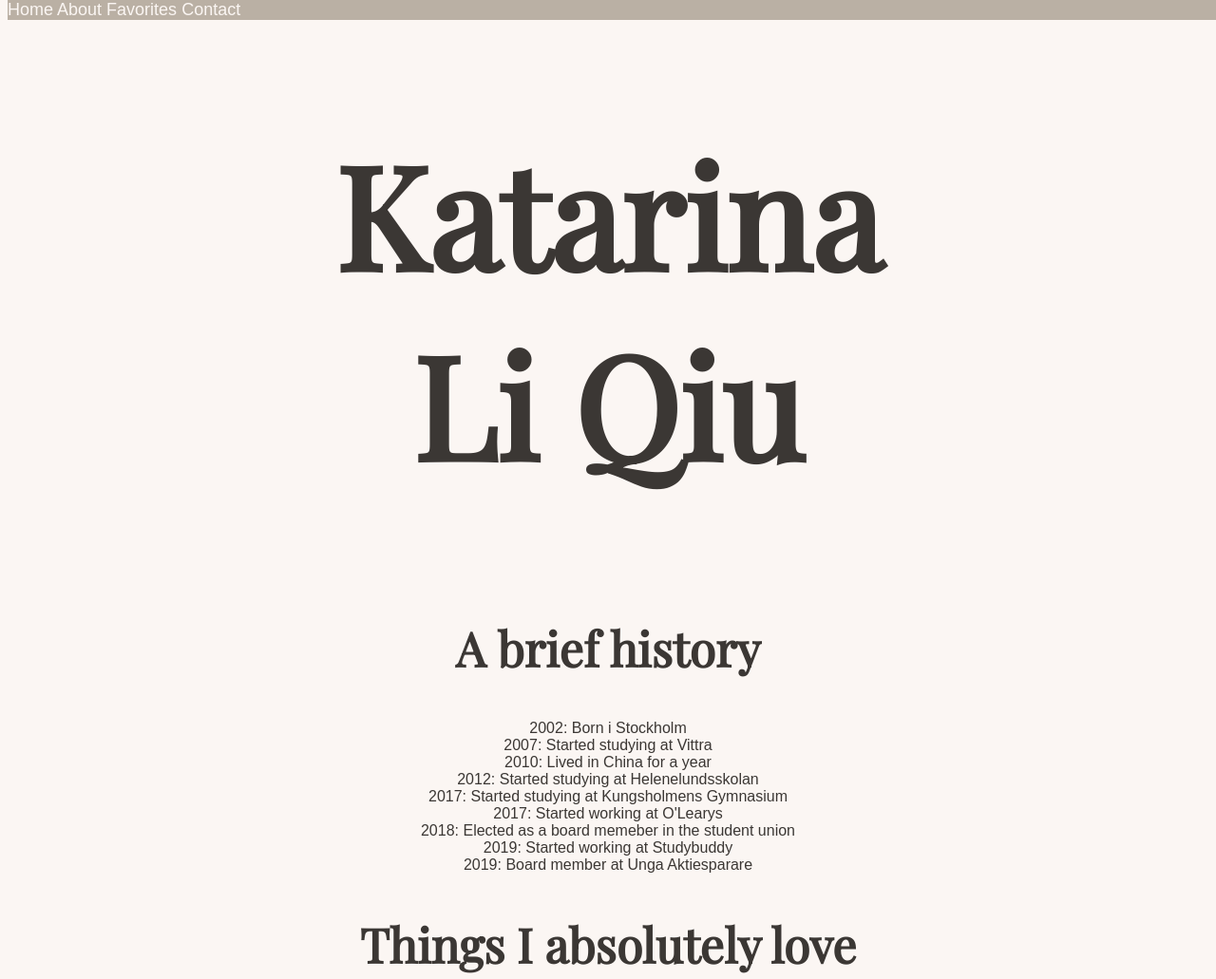
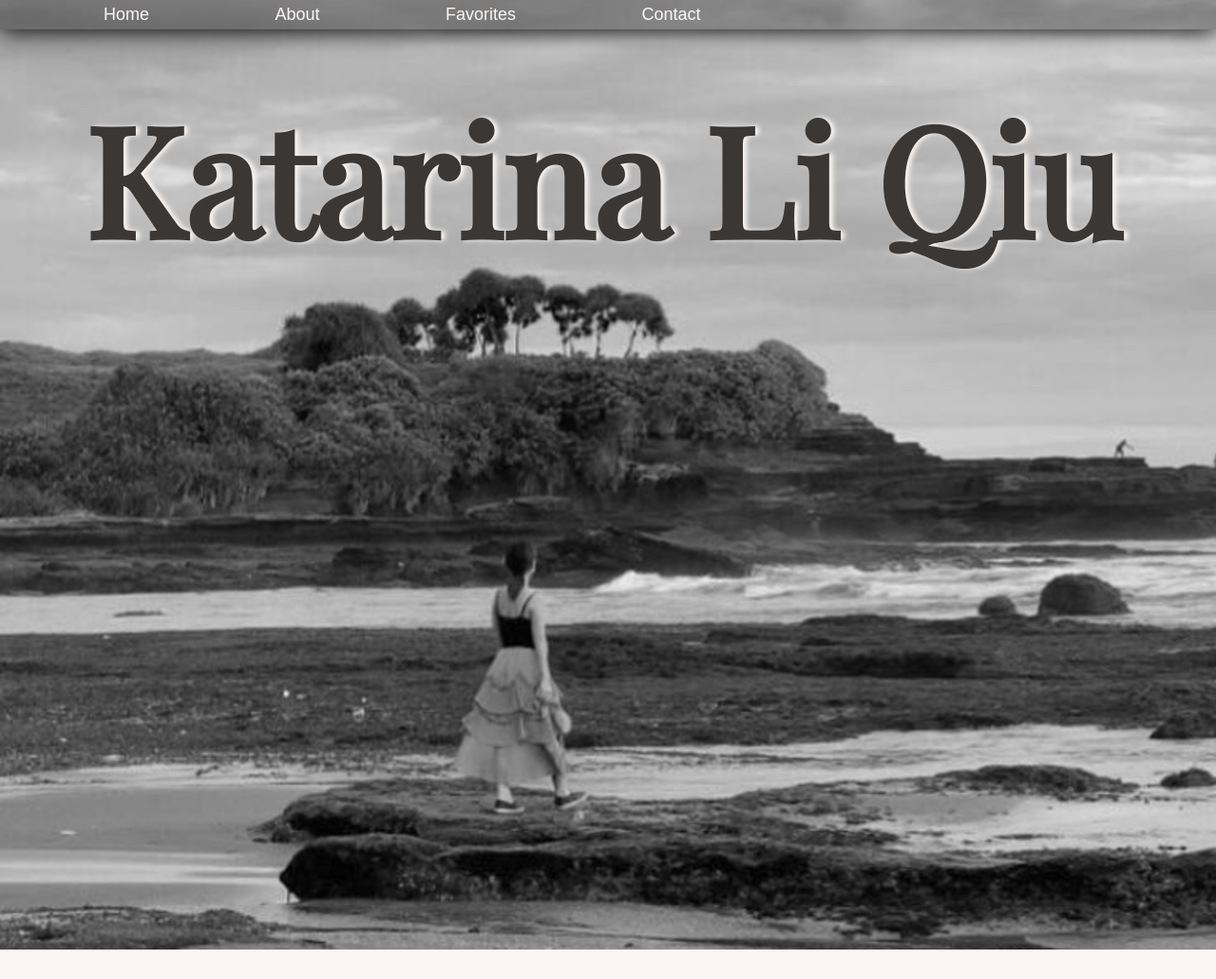
Before and after one commit to katarinaqiu/summercourse, a plain HTML site: page index.html in a window 1280 px wide. Shown: the top 1031 px of the page at 95% size. Drawn offline with nearby package versions, Linux system fonts and the light colour scheme; a web font is replaced by a local one.

Commit message:
day9
nav and hero

```diff
--- a/index.html
+++ b/index.html
@@ -3,26 +3,25 @@
 
     <head>
         <meta charset="utf-8">
-        <meta http-equiv="X-UA-Compatible" content="IE=edge">
+        <meta name="viewport" content="width=device-width,initial scsler=1">
         <title>KATARINA LI QIU</title>
         <link rel="stylesheet" href="style.css" type=text/css>
     </head>
     <body>
 
-        <sectiion id="nav" class="nav">
-                <nav>
-                    <a href="#home">Home</a>
-                    <a href="#about">About</a>
-                    <a href="#favorites">Favorites</a>
-                    <a href="#contact">Contact</a>
-                </nav>
-        </sectiion>
+    <header>
+             <nav class="nav" id="nav">
+                 <ul>
+                     <li><a href="#home">Home</a></li>
+                     <li><a href="#about">About</a></li>
+                     <li><a href="#favorites">Favorites</a></li>
+                     <li><a href="#contact">Contact</a></li>
+                 </ul>
+            </nav>
+     </header>
 
         <section id="home" class="home">
-        <h1>
-            <div class="t1">   Katarina</div>
-            <div class="t2">Li Qiu   </div>
-        </h1>
+        <h1> Katarina Li Qiu </h1>
         </section>
 
 
--- a/style.css
+++ b/style.css
@@ -3,37 +3,59 @@
 html {
     background: #FBF6F3;}
 
-p,ul {
+p,ul, .nav {
     font-family: 'Varta', sans-serif;
     text-align: left;
     color: #3B3734;}
 
-.nav {
-    font-family: 'Varta', sans-serif;
+body {margin: 0;}
+
+header {
+    background-color: rgba(0, 0, 0, 0.35);
+    position: fixed;
+    top:0;
+    left:0;
+    right:0;
+    height;80px
+    display:flex;
+    align-items: center;
+    box-shadow: 0px 2px 25px 0 black;
+    justify-content: flex-start;
+    padding: 5px;}
+
+header *{
+     display: inline;}
+
+header li {
+    margin: 5vw;}
+
+header li a {
+    color: #FBF6F3;
     font-size: 18px;
-    text-align: left;
-    background-color: #BAB0A4;
-    position: fixed;
-    Top:0px;
-    width: 1440px;}
-
-.nav a {
-    color: #FBF6F3;
     text-decoration: none;}
 
 h2, p, ul, li {
     text-align: center;}
 
-.t1 {
-    text-align: center}
-
-.t2 {
-    text-align: center}
-
 h1 {
     font-family: 'Playfair Display', serif;
-    font-size: 150px;
-    color: #3B3734;}
+    font-size: 10em;
+    color: #3B3734;
+    padding-top: 80px;
+    margin-bottom:0px;
+    margin-right: 100px;
+    margin-top: 0px;
+    text-shadow: 4px 0px 5px #FBF6F3;
+    text-align: end;}
+
+
+.home {
+    background-image: url(images/bali-beach.jpg);
+    margin-top: 0px;
+    height: 100vw;
+    width: 3000vm;
+    background-repeat: no-repeat;
+    background-attachment: fixed;}
 
 h2 {
     font-family: 'Playfair Display', serif;
@@ -42,6 +64,7 @@ h2 {
 
 .travel {
     text-align: center;
+    padding-top: 500px;
     font-size: 50px;
     color: #D9CAB7;
     background-image: url(images/Travel1.PNG);
```
Also changed, not shown: images/Bali.jpg (added), images/bali-beach.jpg (added), 1 other file.
